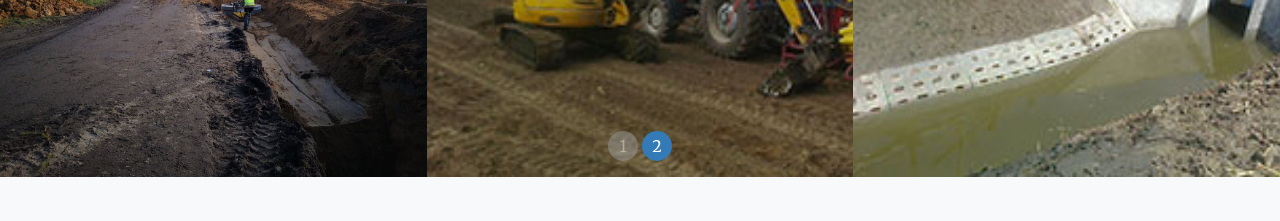
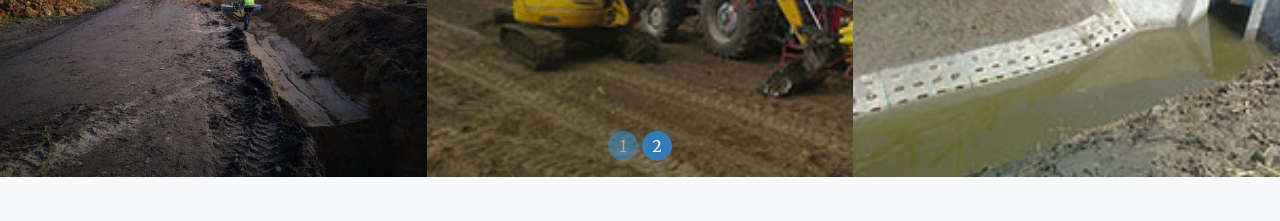
Before and after one commit to Tailoredwebs/dren.com.pl, a website with bundled scripts: page index.html in a window 1280 px wide. Shown: the part 2740-2961 px from the top of the page. Built offline with nearby package versions, Linux system fonts and the light colour scheme.

Commit message:
change color button

```diff
--- a/scss/_portfolio.scss
+++ b/scss/_portfolio.scss
@@ -58,7 +58,7 @@
       border-radius: 100%;
       line-height: 30px;
       color: #fff;
-      background-color: #999;
+      background-color: $blue;
       transition: all 0.25s ease;
       &.active, &:hover {
         margin: 0 2px;
```
Also changed, not shown: css/creative.css, css/creative.min.css.
